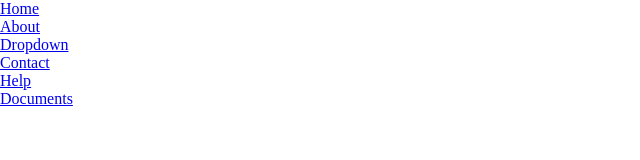
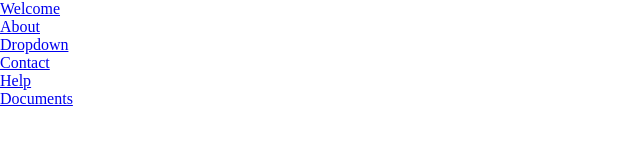
Before and after one commit to VishalPareek9024/DemoProject, a plain HTML site: page index.html in a window 1280 px wide. Shown: the full height of the page, 0-640 px from the left. Drawn offline with Linux system fonts and the light colour scheme.

Commit message:
Change home in to Welcome

```diff
--- a/index.html
+++ b/index.html
@@ -9,7 +9,7 @@
 <body>
     <header>
         <ul>
-            <li><a href="#">Home </a></li>
+            <li><a href="#">Welcome </a></li>
             <li><a href="#">About</a></li>
             <li><a href="#">Dropdown</a></li>
             <li><a href="#">Contact </a></li>
```
